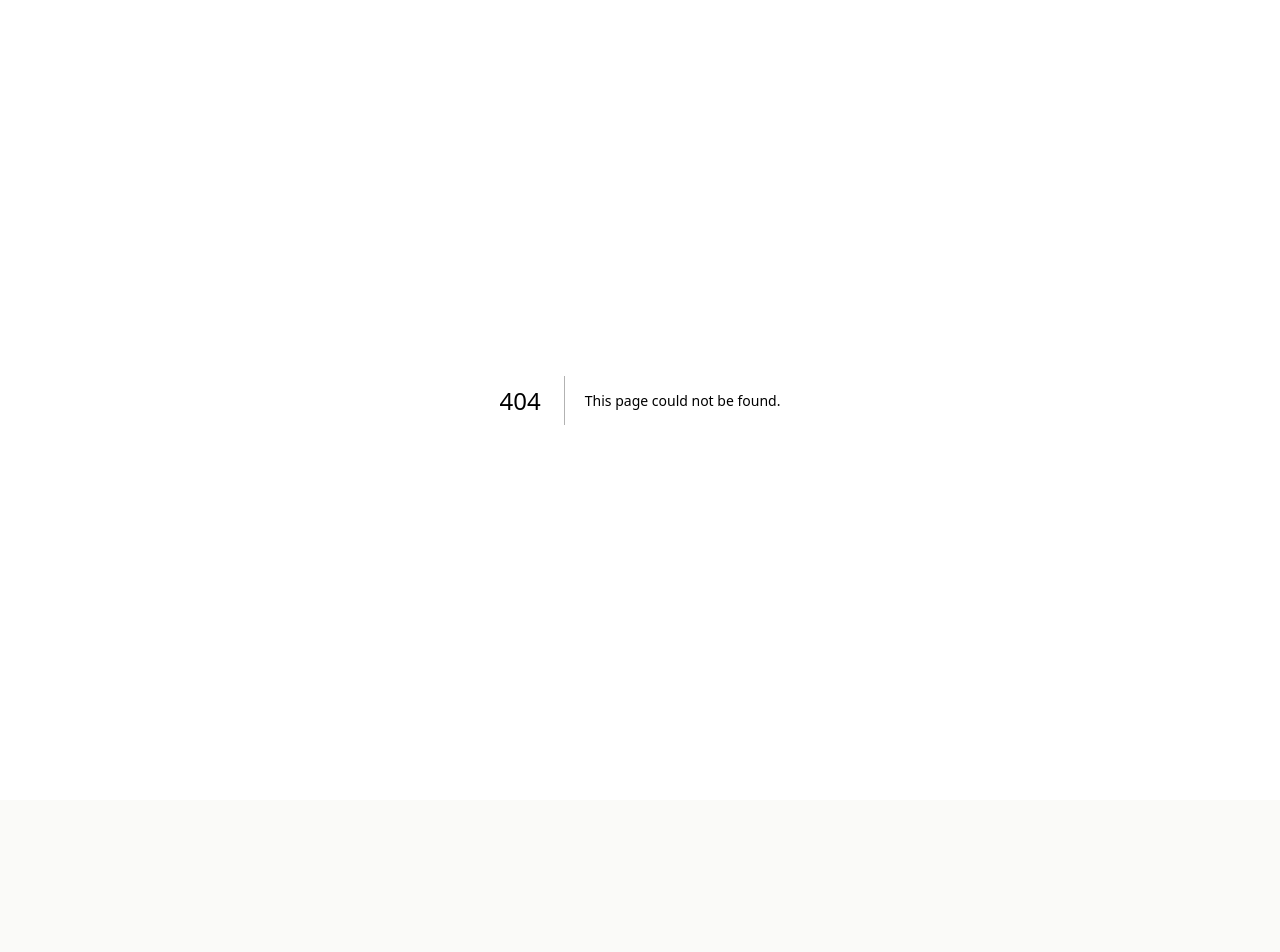
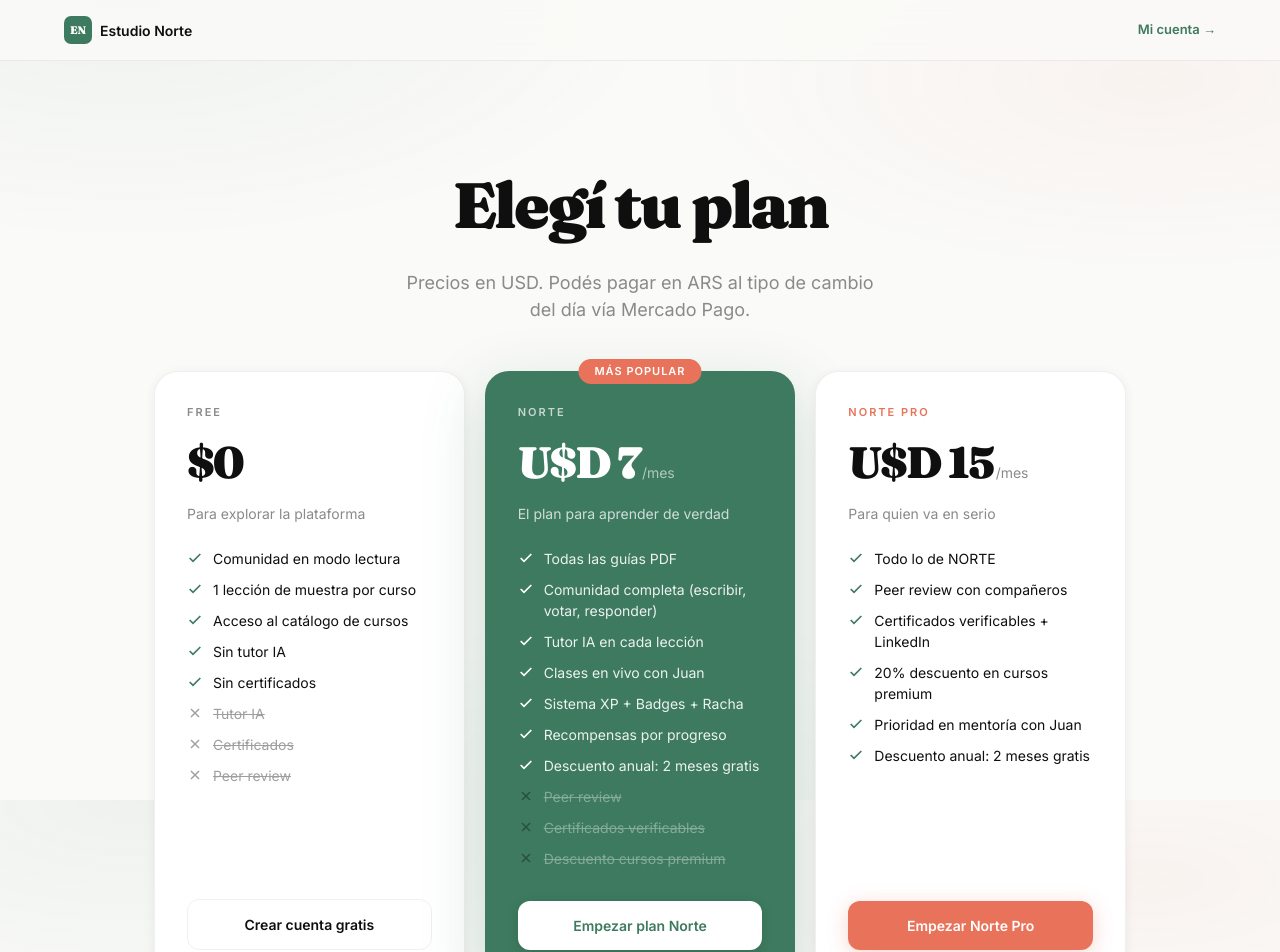
Before and after one commit to estudionortearg/EstudioNorte, a Next.js app: page /precios in a window 1280 px wide. Before the commit this address had no page. Shown: the top 952 px of the page. Before the commit the page ends 800 px from the top, so only its background shows below. Built offline with nearby package versions, Linux system fonts and the light colour scheme.

Commit message:
feat: página de precios con 3 planes FREE/NORTE/NORTE PRO

```diff
--- /dev/null
+++ b/app/precios/page.tsx
@@ -0,0 +1,196 @@
+// app/precios/page.tsx
+import Link from 'next/link'
+import { Metadata } from 'next'
+
+export const metadata: Metadata = { title: 'Planes — Estudio Norte' }
+
+const PLANS = [
+  {
+    name: 'FREE',
+    price: '$0',
+    period: '',
+    description: 'Para explorar la plataforma',
+    color: 'var(--en-text-soft)',
+    cta: 'Crear cuenta gratis',
+    ctaHref: '/login',
+    ctaStyle: 'outline' as const,
+    features: [
+      'Comunidad en modo lectura',
+      '1 lección de muestra por curso',
+      'Acceso al catálogo de cursos',
+      'Sin tutor IA',
+      'Sin certificados',
+    ],
+    notIncluded: ['Tutor IA', 'Certificados', 'Peer review'],
+  },
+  {
+    name: 'NORTE',
+    price: 'U$D 7',
+    period: '/mes',
+    description: 'El plan para aprender de verdad',
+    color: 'var(--en-green)',
+    cta: 'Empezar plan Norte',
+    ctaHref: '/login?plan=norte',
+    ctaStyle: 'solid' as const,
+    featured: true,
+    features: [
+      'Todas las guías PDF',
+      'Comunidad completa (escribir, votar, responder)',
+      'Tutor IA en cada lección',
+      'Clases en vivo con Juan',
+      'Sistema XP + Badges + Racha',
+      'Recompensas por progreso',
+      'Descuento anual: 2 meses gratis',
+    ],
+    notIncluded: ['Peer review', 'Certificados verificables', 'Descuento cursos premium'],
+  },
+  {
+    name: 'NORTE PRO',
+    price: 'U$D 15',
+    period: '/mes',
+    description: 'Para quien va en serio',
+    color: 'var(--en-coral)',
+    cta: 'Empezar Norte Pro',
+    ctaHref: '/login?plan=norte-pro',
+    ctaStyle: 'coral' as const,
+    features: [
+      'Todo lo de NORTE',
+      'Peer review con compañeros',
+      'Certificados verificables + LinkedIn',
+      '20% descuento en cursos premium',
+      'Prioridad en mentoría con Juan',
+      'Descuento anual: 2 meses gratis',
+    ],
+    notIncluded: [],
+  },
+]
+
+export default function PreciosPage() {
+  return (
+    <div style={{ minHeight: '100vh' }}>
+
+      {/* Header */}
+      <header style={{
+        position: 'sticky', top: 0, zIndex: 30,
+        background: 'rgba(250,250,248,0.88)', backdropFilter: 'blur(16px)',
+        borderBottom: '1px solid var(--en-border)',
+        padding: '0 clamp(16px, 5vw, 64px)',
+      }}>
+        <div style={{ maxWidth: '1200px', margin: '0 auto', display: 'flex', alignItems: 'center', justifyContent: 'space-between', height: '60px' }}>
+          <Link href="/" style={{ textDecoration: 'none', display: 'flex', alignItems: 'center', gap: '8px' }}>
+            <span style={{ width: '28px', height: '28px', borderRadius: '7px', background: 'var(--en-green)', display: 'inline-flex', alignItems: 'center', justifyContent: 'center', color: '#fff', fontFamily: 'var(--font-display)', fontWeight: 900, fontSize: '11px' }}>EN</span>
+            <span style={{ fontFamily: 'var(--font-body)', fontWeight: 600, fontSize: '14px', color: 'var(--en-text)' }}>Estudio Norte</span>
+          </Link>
+          <Link href="/dashboard" style={{ fontFamily: 'var(--font-body)', fontSize: '13px', color: 'var(--en-green)', fontWeight: 600, textDecoration: 'none' }}>
+            Mi cuenta →
+          </Link>
+        </div>
+      </header>
+
+      {/* Hero */}
+      <div style={{ textAlign: 'center', padding: 'clamp(48px, 8vw, 96px) clamp(16px, 5vw, 64px) 48px' }}>
+        <h1 style={{ fontFamily: 'var(--font-display)', fontWeight: 900, fontSize: 'clamp(36px, 6vw, 64px)', letterSpacing: '-2.5px', color: 'var(--en-text)', marginBottom: '16px' }}>
+          Elegí tu plan
+        </h1>
+        <p style={{ fontFamily: 'var(--font-body)', fontSize: '18px', color: 'var(--en-text-soft)', maxWidth: '480px', margin: '0 auto' }}>
+          Precios en USD. Podés pagar en ARS al tipo de cambio del día vía Mercado Pago.
+        </p>
+      </div>
+
+      {/* Plans grid */}
+      <div style={{ maxWidth: '1100px', margin: '0 auto', padding: '0 clamp(16px, 5vw, 64px) 96px', display: 'grid', gridTemplateColumns: 'repeat(auto-fit, minmax(min(100%, 300px), 1fr))', gap: '20px', alignItems: 'stretch' }}>
+        {PLANS.map(plan => (
+          <div key={plan.name} style={{
+            background: plan.featured ? 'var(--en-green)' : '#fff',
+            border: `1.5px solid ${plan.featured ? 'transparent' : 'var(--en-border)'}`,
+            borderRadius: '24px',
+            padding: '32px',
+            boxShadow: plan.featured ? '0 20px 60px rgba(61,122,95,0.25)' : 'var(--en-shadow-sm)',
+            display: 'flex', flexDirection: 'column', gap: '0',
+            position: 'relative',
+          }}>
+            {plan.featured && (
+              <div style={{
+                position: 'absolute', top: '-13px', left: '50%', transform: 'translateX(-50%)',
+                background: 'var(--en-coral)', color: '#fff',
+                padding: '4px 16px', borderRadius: '100px',
+                fontFamily: 'var(--font-body)', fontSize: '11px', fontWeight: 700, letterSpacing: '1px',
+                whiteSpace: 'nowrap',
+              }}>
+                MÁS POPULAR
+              </div>
+            )}
+
+            <div style={{ marginBottom: '24px' }}>
+              <div style={{ fontFamily: 'var(--font-body)', fontWeight: 700, fontSize: '11px', letterSpacing: '2px', textTransform: 'uppercase', color: plan.featured ? 'rgba(255,255,255,0.7)' : plan.color, marginBottom: '8px' }}>
+                {plan.name}
+              </div>
+              <div style={{ display: 'flex', alignItems: 'baseline', gap: '2px' }}>
+                <span style={{ fontFamily: 'var(--font-display)', fontWeight: 900, fontSize: '44px', letterSpacing: '-2px', color: plan.featured ? '#fff' : 'var(--en-text)' }}>
+                  {plan.price}
+                </span>
+                {plan.period && (
+                  <span style={{ fontFamily: 'var(--font-body)', fontSize: '14px', color: plan.featured ? 'rgba(255,255,255,0.6)' : 'var(--en-text-soft)' }}>
+                    {plan.period}
+                  </span>
+                )}
+              </div>
+              <p style={{ fontFamily: 'var(--font-body)', fontSize: '14px', color: plan.featured ? 'rgba(255,255,255,0.75)' : 'var(--en-text-soft)', marginTop: '8px' }}>
+                {plan.description}
+              </p>
+            </div>
+
+            <ul style={{ listStyle: 'none', padding: 0, margin: '0 0 32px 0', display: 'flex', flexDirection: 'column', gap: '10px', flex: 1 }}>
+              {plan.features.map(feat => (
+                <li key={feat} style={{ display: 'flex', gap: '10px', alignItems: 'flex-start' }}>
+                  <svg width="16" height="16" viewBox="0 0 24 24" fill="none" stroke={plan.featured ? '#fff' : 'var(--en-green)'} strokeWidth="2.5" style={{ flexShrink: 0, marginTop: '2px' }}>
+                    <polyline points="20 6 9 17 4 12"/>
+                  </svg>
+                  <span style={{ fontFamily: 'var(--font-body)', fontSize: '14px', color: plan.featured ? 'rgba(255,255,255,0.9)' : 'var(--en-text)' }}>
+                    {feat}
+                  </span>
+                </li>
+              ))}
+              {plan.notIncluded.map(feat => (
+                <li key={feat} style={{ display: 'flex', gap: '10px', alignItems: 'flex-start', opacity: 0.4 }}>
+                  <svg width="16" height="16" viewBox="0 0 24 24" fill="none" stroke="currentColor" strokeWidth="2" style={{ flexShrink: 0, marginTop: '2px' }}>
+                    <line x1="18" y1="6" x2="6" y2="18"/><line x1="6" y1="6" x2="18" y2="18"/>
+                  </svg>
+                  <span style={{ fontFamily: 'var(--font-body)', fontSize: '14px', color: plan.featured ? 'rgba(255,255,255,0.9)' : 'var(--en-text)', textDecoration: 'line-through' }}>
+                    {feat}
+                  </span>
+                </li>
+              ))}
+            </ul>
+
+            <Link href={plan.ctaHref} style={{
+              display: 'block', textAlign: 'center',
+              padding: '14px 24px', borderRadius: '12px', textDecoration: 'none',
+              fontFamily: 'var(--font-body)', fontWeight: 700, fontSize: '14px',
+              ...(plan.ctaStyle === 'solid' && {
+                background: '#fff', color: 'var(--en-green)',
+                boxShadow: '0 2px 12px rgba(0,0,0,0.1)',
+              }),
+              ...(plan.ctaStyle === 'outline' && {
+                background: 'transparent', color: 'var(--en-text)',
+                border: '1.5px solid var(--en-border)',
+              }),
+              ...(plan.ctaStyle === 'coral' && {
+                background: 'var(--en-coral)', color: '#fff',
+                boxShadow: '0 4px 20px rgba(232,115,90,0.3)',
+              }),
+            }}>
+              {plan.cta}
+            </Link>
+          </div>
+        ))}
+      </div>
+
+      {/* Nota ARS */}
+      <div style={{ textAlign: 'center', padding: '0 16px 64px', fontFamily: 'var(--font-body)', fontSize: '13px', color: 'var(--en-text-faint)' }}>
+        Los precios se muestran en USD. En el checkout podés pagar en ARS al tipo de cambio del día con Mercado Pago.
+      </div>
+
+    </div>
+  )
+}
```
